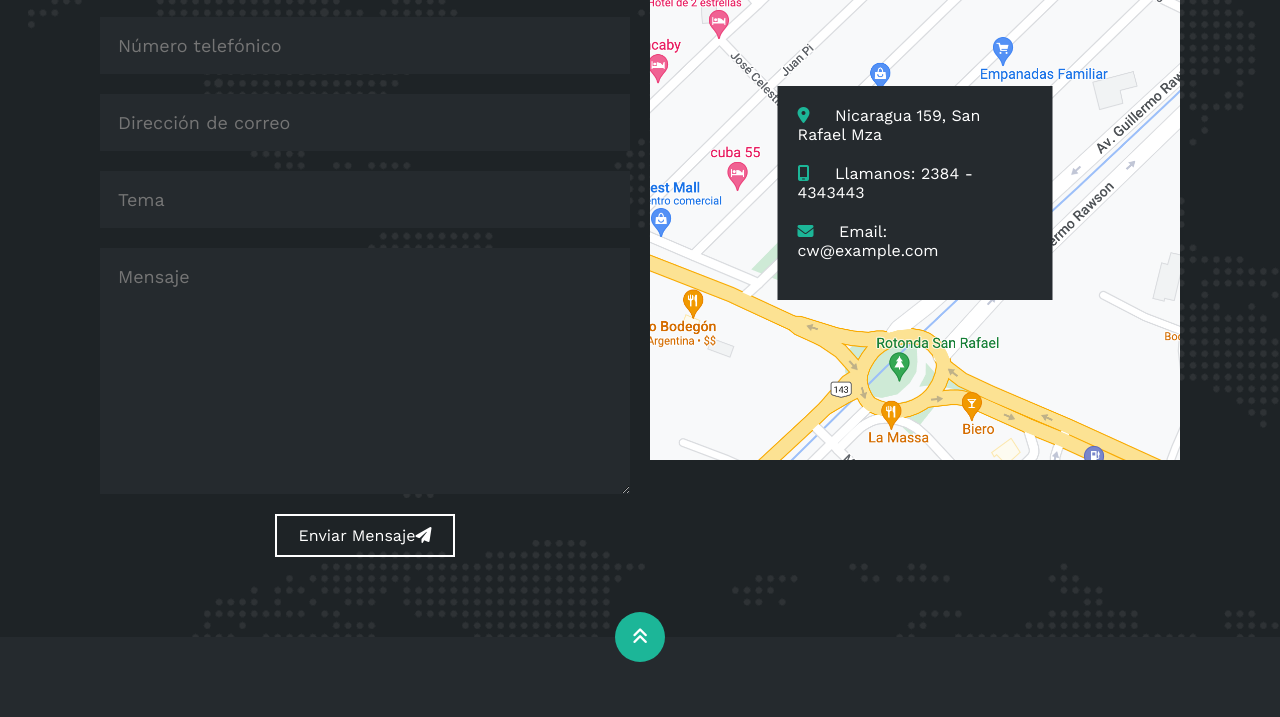
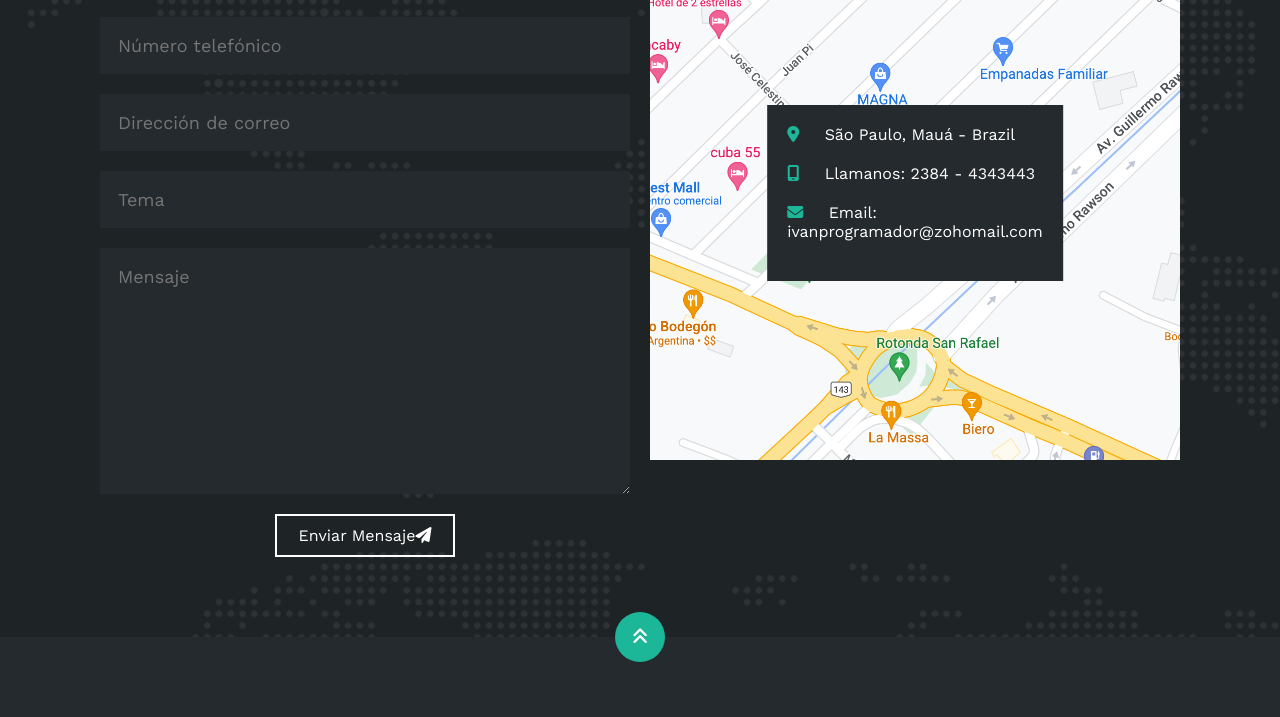
Before and after one commit to IvanRodriguesDev/Portfolio, a plain HTML site: page index.html in a window 1280 px wide. Shown: the part 4121-4838 px from the top of the page. Drawn offline with nearby package versions, Linux system fonts and the light colour scheme.

Commit message:
Atualização

```diff
--- a/index.html
+++ b/index.html
@@ -365,7 +365,7 @@
                         <ul>
                             <li>
                                 <i class="fa-solid fa-location-dot"></i>
-                                Nicaragua 159, San Rafael Mza
+                                São Paulo, Mauá - Brazil
                             </li>
                             <li>
                                 <i class="fa-solid fa-mobile-screen"></i>
@@ -373,7 +373,7 @@
                             </li>
                             <li>
                                 <i class="fa-solid fa-envelope"></i>
-                                Email: cw@example.com
+                                Email: ivanprogramador@zohomail.com
                             </li>
                         </ul>
                     </div>
```
